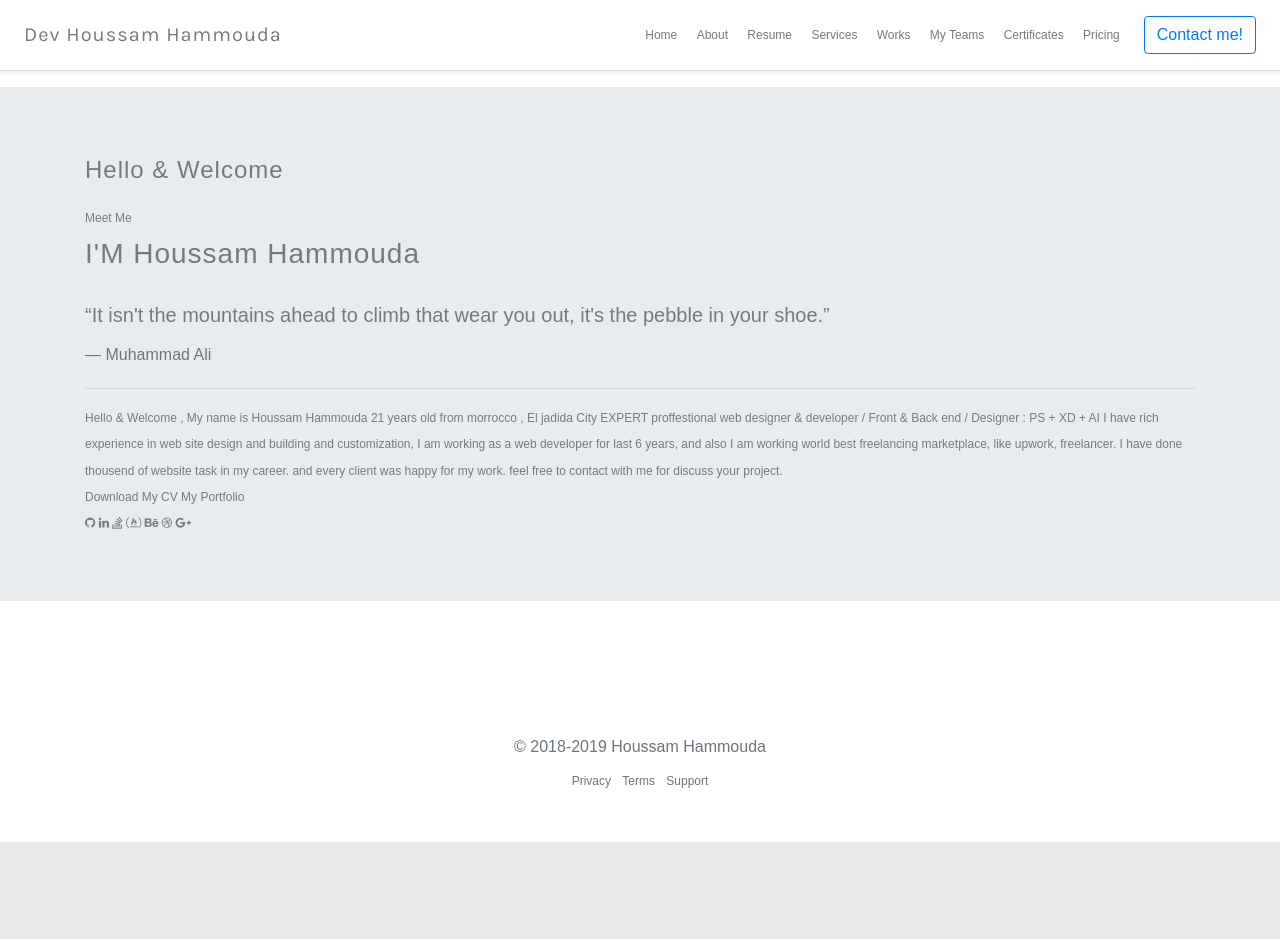
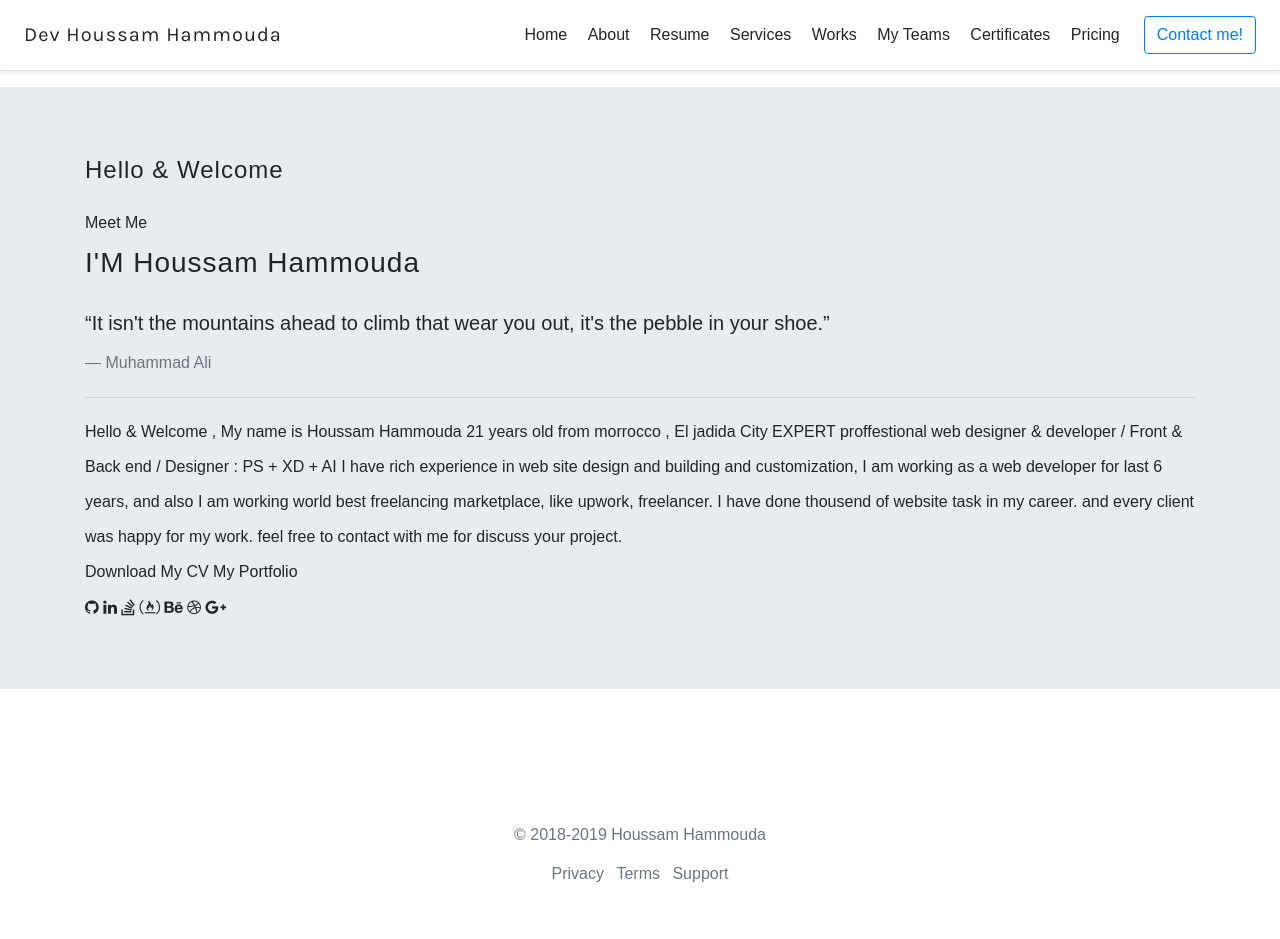
Before and after one commit to om-theme4all/om-theme4all.github.io, a PHP site: page / in a window 1280 px wide. Before the commit the page ends 842 px from the top, so only its background shows below. Run offline with PHP 8.4, Linux system fonts and the light colour scheme.

Commit message:
Update style.css

```diff
--- a/css/style.css
+++ b/css/style.css
@@ -16,11 +16,9 @@ Template Name: om-theme4all - om-theme4all.github.io
 
 body {
     font-family: Poppins, Arial, sans-serif;
-    font-size: 12px;
     font-weight: 300;
     line-height: 2.2;
     background-color: #fff;
-    color: #797979;
     overflow-x: hidden;
 }
 
```
